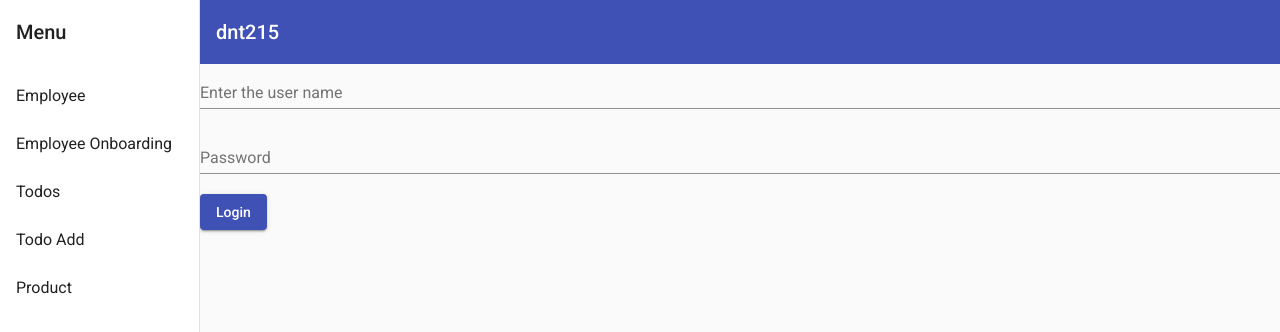
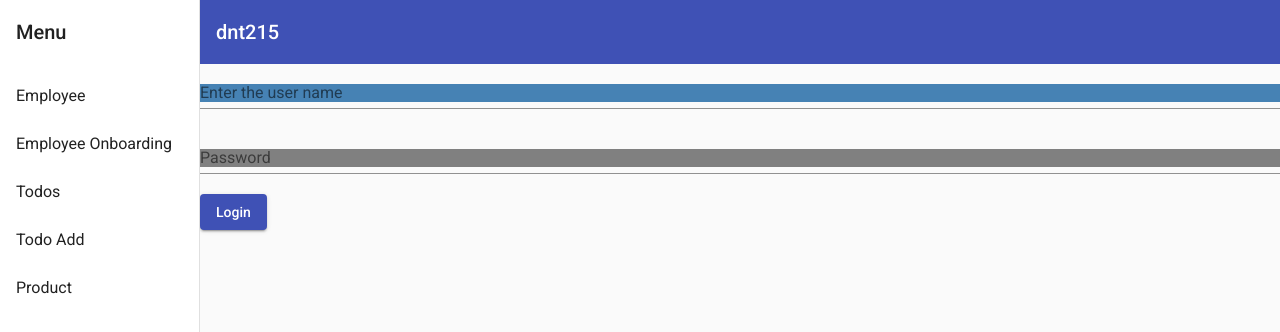
Before and after one commit to santoshyadavdev/dnt215, an Angular app: page /login in a window 1280 px wide. Shown: the top 332 px of the page. Built offline with nearby package versions, Linux system fonts and the light colour scheme.

Commit message:
added custom directives

```diff
--- a/src/app/app.module.ts
+++ b/src/app/app.module.ts
@@ -29,6 +29,7 @@ import { PagenotfoundComponent } from './pagenotfound/pagenotfound.component';
 import { LoginComponent } from './login/login.component';
 import { WelcomePipe } from './welcome.pipe';
 import { SalaryPipe } from './employee/salary.pipe';
+import { HoverDirective } from './hover.directive';
 
 @NgModule({
   declarations: [
@@ -44,6 +45,7 @@ import { SalaryPipe } from './employee/salary.pipe';
     LoginComponent,
     WelcomePipe,
     SalaryPipe,
+    HoverDirective,
   ],
   imports: [
     BrowserModule,
--- /dev/null
+++ b/src/app/hover.directive.ts
@@ -0,0 +1,28 @@
+import { Directive, ElementRef, Renderer2, OnInit, HostListener, Input } from '@angular/core';
+
+@Directive({
+  selector: '[appHover]'
+})
+export class HoverDirective implements OnInit {
+
+  @Input() color ='green';
+
+  constructor(private el: ElementRef, private renderer: Renderer2) {
+    console.log(el.nativeElement)
+  }
+
+  ngOnInit() {
+    this.renderer.setStyle(this.el.nativeElement,'background-color', this.color)
+  }
+
+  @HostListener('mouseover')
+  onmouseover() {
+    this.renderer.setStyle(this.el.nativeElement,'background-color', 'red')
+  }
+
+  @HostListener('mouseout')
+  onmouseout() {
+    this.renderer.setStyle(this.el.nativeElement,'background-color', 'white')
+  }
+
+}
--- a/src/app/login/login.component.html
+++ b/src/app/login/login.component.html
@@ -1,10 +1,10 @@
 {{errorMessage}}
 <form [formGroup]="loginForm" (ngSubmit)="login()">
   <mat-form-field>
-    <input matInput formControlName="userName" placeholder="Enter the user name">
+    <input appHover color="steelblue" matInput formControlName="userName" placeholder="Enter the user name">
   </mat-form-field>
   <mat-form-field>
-    <input matInput type="password" formControlName="password" placeholder="Password">
+    <input appHover color="gray" matInput type="password" formControlName="password" placeholder="Password">
   </mat-form-field>
   <div>
     <button mat-raised-button color="primary">Login</button>
```
Also changed, not shown: 1 other file (tests, documents, lock files or other folders).
